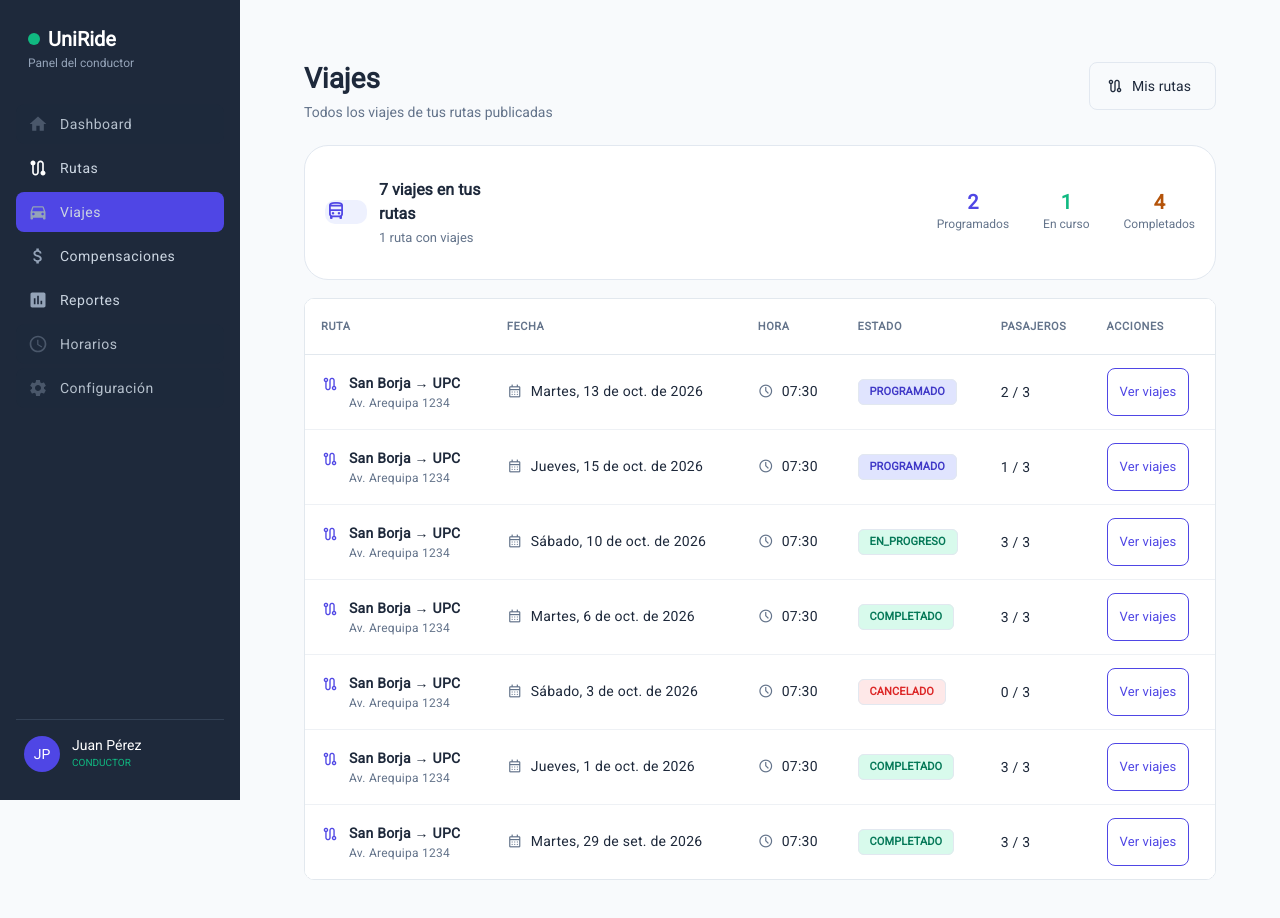
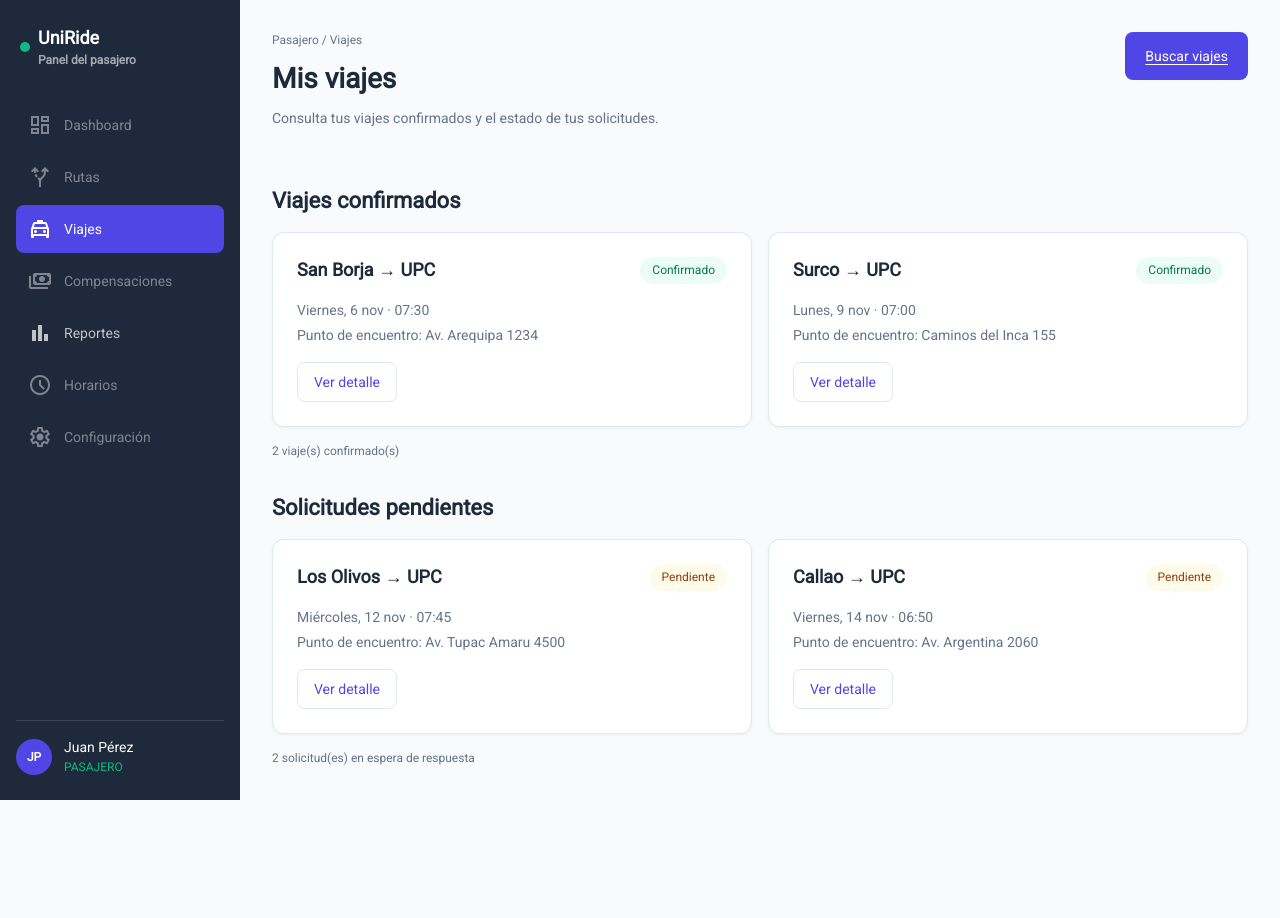
Before and after one commit to Ian-1232/uniride-frontend, an Angular app: page /pasajero/viajes/mis-viajes in a window 1280 px wide. Before the commit this address led to /conductor/viajes. Shown: the top 918 px of the page. After the commit the page ends 800 px from the top, so only its background shows below. Built offline with nearby package versions, Linux system fonts and the light colour scheme.

Commit message:
refactor: separa URLs de viajes de pasajero y conductor
/pasajero/viajes/* para el módulo 3, /conductor/viajes/* sigue en módulo 2.

```diff
--- a/src/app/app.routes.ts
+++ b/src/app/app.routes.ts
@@ -25,7 +25,7 @@ export const routes: Routes = [
     pathMatch: 'full',
   },
   {
-    path: 'viajes',
+    path: 'pasajero/viajes',
     loadComponent: () =>
       import('./layouts/pasajero-layout/pasajero-layout').then(
         (component) => component.PasajeroLayout,
--- a/src/app/layouts/pasajero-layout/pasajero-layout.html
+++ b/src/app/layouts/pasajero-layout/pasajero-layout.html
@@ -17,7 +17,7 @@
         <mat-icon fontSet="material-symbols-outlined" aria-hidden="true">alt_route</mat-icon>
         <span>Rutas</span>
       </span>
-      <a class="nav-item" routerLink="/viajes" routerLinkActive="is-active">
+      <a class="nav-item" routerLink="/pasajero/viajes" routerLinkActive="is-active">
         <mat-icon fontSet="material-symbols-outlined" aria-hidden="true">local_taxi</mat-icon>
         <span>Viajes</span>
       </a>
@@ -63,7 +63,7 @@
       <mat-icon fontSet="material-symbols-outlined" aria-hidden="true">menu</mat-icon>
     </button>
     <mat-menu #pasajeroMenu="matMenu">
-      <a mat-menu-item routerLink="/viajes">
+      <a mat-menu-item routerLink="/pasajero/viajes">
         <mat-icon fontSet="material-symbols-outlined" aria-hidden="true">local_taxi</mat-icon>
         <span>Viajes</span>
       </a>
--- a/src/app/pages/pasajero/viajes/buscar-viaje/buscar-viaje.ts
+++ b/src/app/pages/pasajero/viajes/buscar-viaje/buscar-viaje.ts
@@ -48,6 +48,6 @@ export class BuscarViaje {
   }
 
   protected verDetalle(viaje: Viaje): void {
-    void this.router.navigate(['/viajes', viaje.id]);
+    void this.router.navigate(['/pasajero/viajes', viaje.id]);
   }
 }
--- a/src/app/pages/pasajero/viajes/detalle-viaje/detalle-viaje.ts
+++ b/src/app/pages/pasajero/viajes/detalle-viaje/detalle-viaje.ts
@@ -94,6 +94,6 @@ export class DetalleViaje {
   }
 
   protected volver(): void {
-    void this.router.navigate(['/viajes']);
+    void this.router.navigate(['/pasajero/viajes']);
   }
 }
--- a/src/app/pages/pasajero/viajes/mis-viajes/mis-viajes.html
+++ b/src/app/pages/pasajero/viajes/mis-viajes/mis-viajes.html
@@ -5,7 +5,7 @@
       <h1>Mis viajes</h1>
       <p>Consulta tus viajes confirmados y el estado de tus solicitudes.</p>
     </div>
-    <a class="ur-button heading-action" routerLink="/viajes/buscar">Buscar viajes</a>
+    <a class="ur-button heading-action" routerLink="/pasajero/viajes/buscar">Buscar viajes</a>
   </header>
 
   <section class="list-section" aria-labelledby="confirmados-title">
--- a/src/app/pages/pasajero/viajes/mis-viajes/mis-viajes.ts
+++ b/src/app/pages/pasajero/viajes/mis-viajes/mis-viajes.ts
@@ -20,6 +20,6 @@ export class MisViajes {
   );
 
   protected verDetalle(viaje: Viaje): void {
-    void this.router.navigate(['/viajes', viaje.id]);
+    void this.router.navigate(['/pasajero/viajes', viaje.id]);
   }
 }
```
Also changed, not shown: 1 other file (tests, documents, lock files or other folders).
